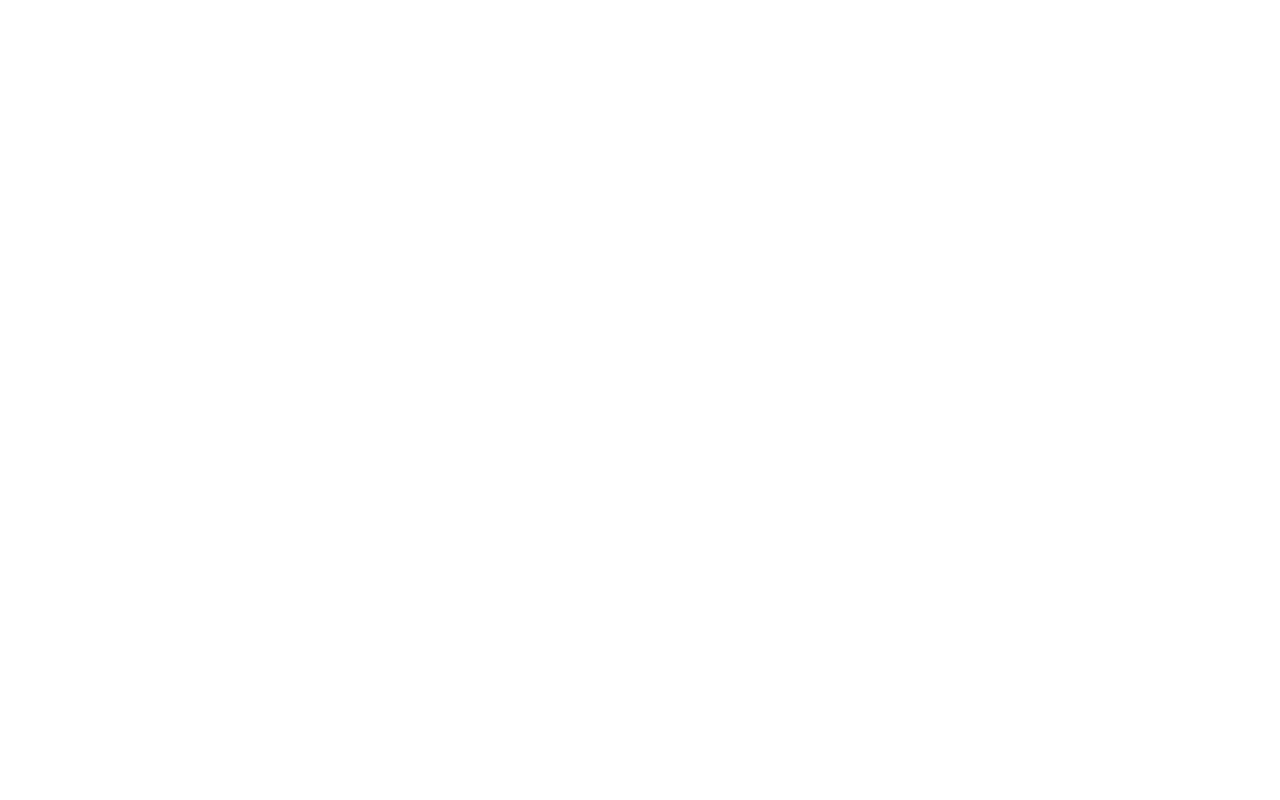
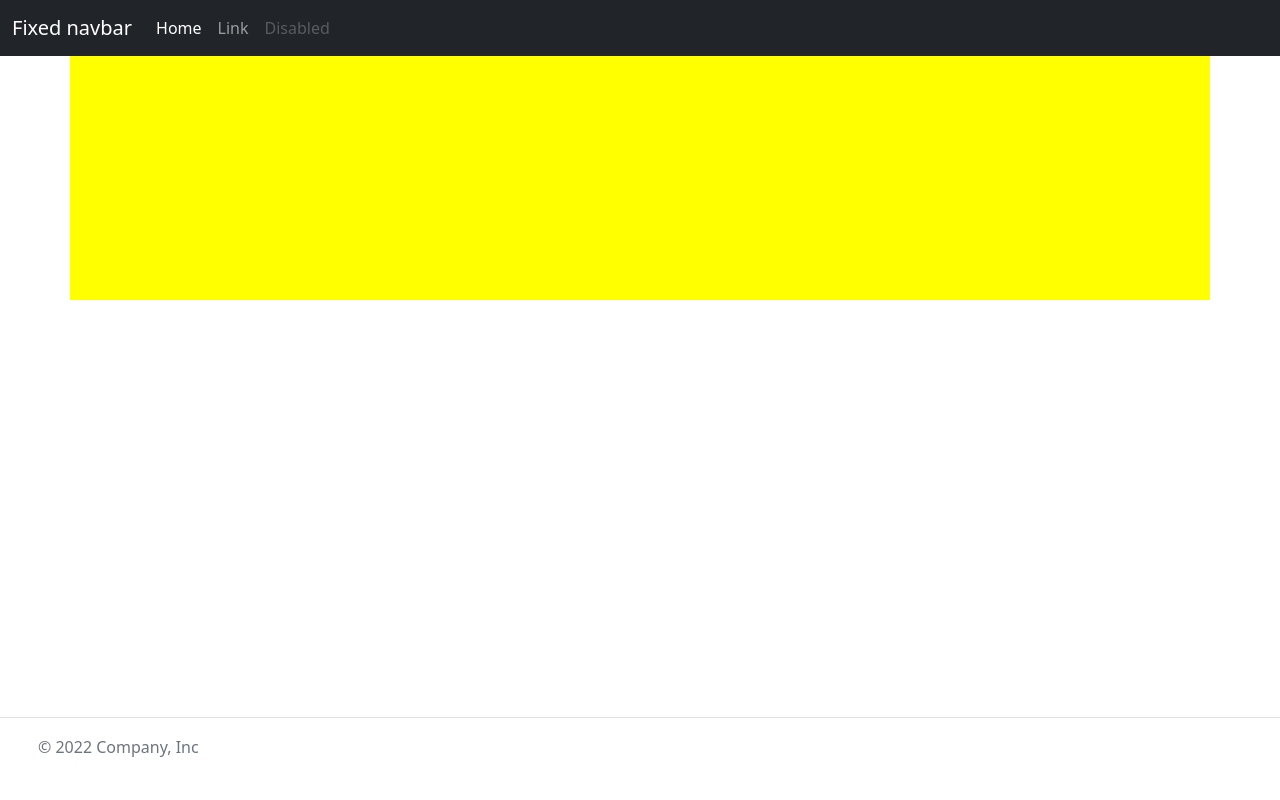
Before and after one commit to 53luis/webClubMotosCerrato, a plain HTML site: page index.html in a window 1280 px wide. Drawn offline with nearby package versions, Linux system fonts and the light colour scheme.

Commit message:
header-1

```diff
--- a/index.html
+++ b/index.html
@@ -11,9 +11,88 @@
     <script src="https://cdn.jsdelivr.net/npm/bootstrap@5.2.3/dist/js/bootstrap.min.js"
         integrity="sha384-cuYeSxntonz0PPNlHhBs68uyIAVpIIOZZ5JqeqvYYIcEL727kskC66kF92t6Xl2V"
         crossorigin="anonymous"></script>
+    <link rel="stylesheet" href="../webClubMotosCerrato/CSS/index.css">
 </head>
 
 <body>
+    <div class="container">
+        <nav class="navbar navbar-expand-md navbar-dark fixed-top bg-dark">
+            <div class="container-fluid">
+              <a class="navbar-brand" href="#">Fixed navbar</a>
+              <button class="navbar-toggler" type="button" data-bs-toggle="collapse" data-bs-target="#navbarCollapse" aria-controls="navbarCollapse" aria-expanded="false" aria-label="Toggle navigation">
+                <span class="navbar-toggler-icon"></span>
+              </button>
+              <div class="collapse navbar-collapse justify-content-end" id="navbarCollapse">
+                <ul class="navbar-nav me-auto mb-2 mb-md-0">
+                  <li class="nav-item">
+                    <a class="nav-link active" aria-current="page" href="#">Home</a>
+                  </li>
+                  <li class="nav-item">
+                    <a class="nav-link" href="#">Link</a>
+                  </li>
+                  <li class="nav-item">
+                    <a class="nav-link disabled">Disabled</a>
+                  </li>
+                </ul>
+              </div>
+            </div>
+          </nav>
+        <!-- <div class="row">
+            <div class="col-md-12 navbar-expand-md fixed-top">
+                <header class="d-flex flex-wrap justify-content-center py-3 mb-4 border-bottom">
+                    <a href="/"
+                        class="d-flex align-items-center mb-3 mb-md-0 me-md-auto text-dark text-decoration-none navbar-brand">
+                        <svg class="bi me-2" width="40" height="32">
+                            <use xlink:href="#bootstrap"></use>
+                        </svg>
+                        <span class="fs-4">Simple header</span>
+                    </a>
+                    <button class="navbar-toggler" type="button" data-bs-toggle="collapse" data-bs-target="#navbarCollapse" aria-controls="navbarCollapse" aria-expanded="false" aria-label="Toggle navigation">
+                        <span class="navbar-toggler-icon"></span>
+                    </button>
+                    <div class="collapse navbar-collapse" id="navbarCollapse">
+                        <ul class="nav nav-pills navbar-nav me-auto mb-2 mb-md-0">
+                            <li class="nav-item"><a href="#" class="nav-link active" aria-current="page">Home</a></li>
+                            <li class="nav-item"><a href="#" class="nav-link">Features</a></li>
+                            <li class="nav-item"><a href="#" class="nav-link">Pricing</a></li>
+                            <li class="nav-item"><a href="#" class="nav-link">FAQs</a></li>
+                            <li class="nav-item"><a href="#" class="nav-link">About</a></li>
+                        </ul>
+                    </div>
+                </header>
+            </div>
+        </div> -->
+        <div class="row" style="background-color:yellow; height: 300px;">
+            <div class="col-md-9">
+
+            </div>
+        </div>
+        <div class="row fixed-bottom">
+            <div class="col-md-12">
+                <footer class="d-flex flex-wrap justify-content-between align-items-center py-3 my-4 border-top">
+                    <div class="col-md-4 d-flex align-items-center">
+                        <a href="/" class="mb-3 me-2 mb-md-0 text-muted text-decoration-none lh-1">
+                            <svg class="bi" width="30" height="24">
+                                <use xlink:href="#bootstrap"></use>
+                            </svg>
+                        </a>
+                        <span class="mb-3 mb-md-0 text-muted">© 2022 Company, Inc</span>
+                    </div>
+                    <ul class="nav col-md-4 justify-content-end list-unstyled d-flex">
+                        <li class="ms-3"><a class="text-muted" href="#"><svg class="bi" width="24" height="24">
+                                    <use xlink:href="#twitter"></use>
+                                </svg></a></li>
+                        <li class="ms-3"><a class="text-muted" href="#"><svg class="bi" width="24" height="24">
+                                    <use xlink:href="#instagram"></use>
+                                </svg></a></li>
+                        <li class="ms-3"><a class="text-muted" href="#"><svg class="bi" width="24" height="24">
+                                    <use xlink:href="#facebook"></use>
+                                </svg></a></li>
+                    </ul>
+                </footer>
+            </div>
+        </div>
+    </div>
 
 </body>
 
```
